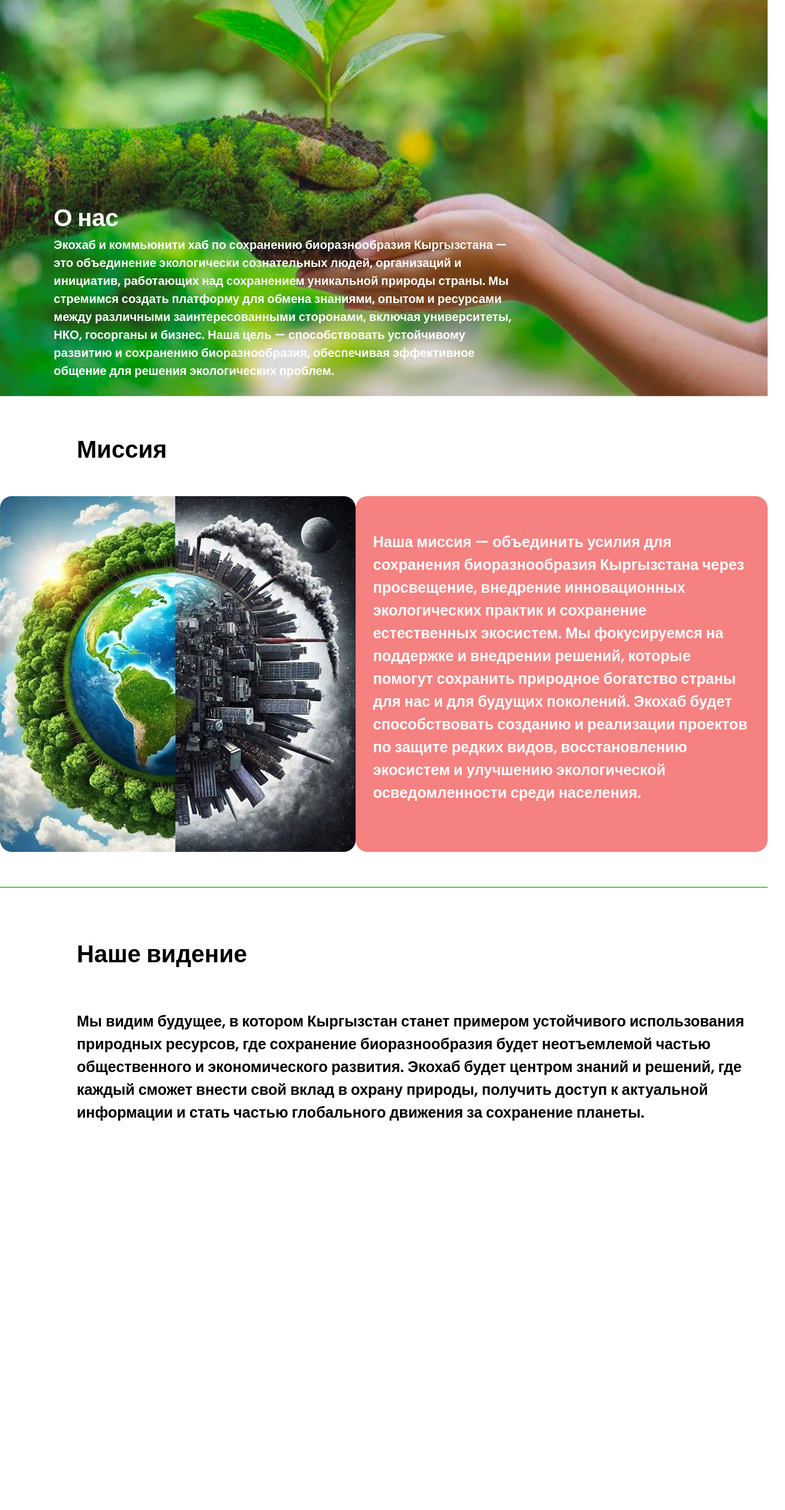
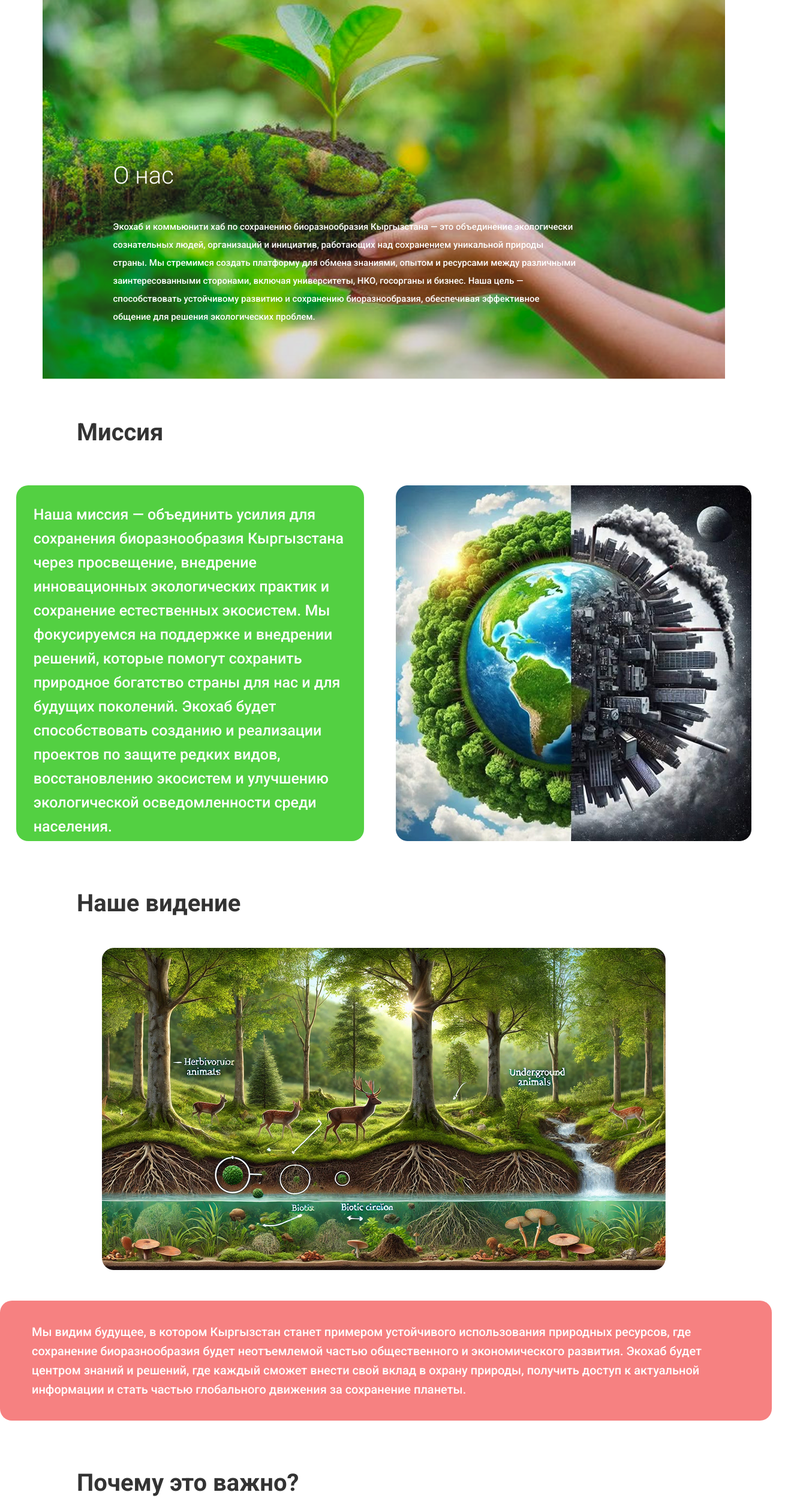
Before and after one commit to MAKIorganization/front, a React (Vite) app: page / in a window 1280 px wide. Shown: the part 280-2797 px from the top of the page at 60% size, 1309 px wide, since content can reach past the window. Before the commit the page ends 2234 px from the top, so only its background shows below. Built offline with nearby package versions, Linux system fonts and the light colour scheme.

Commit message:
finished body part

```diff
--- a/index.html
+++ b/index.html
@@ -7,7 +7,10 @@
     <link rel="preconnect" href="https://fonts.googleapis.com">
     <link rel="preconnect" href="https://fonts.gstatic.com" crossorigin>
     <link href="https://fonts.googleapis.com/css2?family=Inter:ital,opsz,wght@0,14..32,100..900;1,14..32,100..900&family=Montserrat:ital,wght@0,100..900;1,100..900&family=Noto+Sans:ital,wght@0,100..900;1,100..900&family=Poppins:ital,wght@0,100;0,200;0,300;0,400;0,500;0,600;0,700;0,800;0,900;1,100;1,200;1,300;1,400;1,500;1,600;1,700;1,800;1,900&family=Roboto:ital,wght@0,100..900;1,100..900&family=Rubik:ital,wght@0,300..900;1,300..900&display=swap" rel="stylesheet">
-    <title>Vite + React</title>
+    <link rel="preconnect" href="https://fonts.googleapis.com">
+    <link rel="preconnect" href="https://fonts.gstatic.com" crossorigin>
+    <link href="https://fonts.googleapis.com/css2?family=Inter:ital,opsz,wght@0,14..32,100..900;1,14..32,100..900&family=Montserrat:ital,wght@0,100..900;1,100..900&family=Noto+Sans:ital,wght@0,100..900;1,100..900&family=Poppins:ital,wght@0,100;0,200;0,300;0,400;0,500;0,600;0,700;0,800;0,900;1,100;1,200;1,300;1,400;1,500;1,600;1,700;1,800;1,900&family=Roboto:ital,wght@0,100..900;1,100..900&family=Rubik:ital,wght@0,300..900;1,300..900&display=swap" rel="stylesheet">
+    <title>Общественное обьединение садоводов Маки</title>
   </head>
   <body>
     <div id="root"></div>
--- a/src/components/main/MainPage.jsx
+++ b/src/components/main/MainPage.jsx
@@ -2,6 +2,9 @@ import NavBar from "../navbar/NavBar";
 import image from "../../assets/f4d1af8353a67e3fc1fe7d0eed7e0dd1_1.png"
 import styles from "./MainPage.module.css"
 import image2 from "../../assets/23884a02dbf73023b16014258f108ada_1.png"
+import image3 from "../../assets/circulation_1.png"
+import MyCard from "../../widgets/MyCard";
+import instagram_icon from "../../assets/instagram_icon.png"
 
 function MainPage() {
     return(
@@ -21,22 +24,45 @@ function MainPage() {
                 </h2>
             </div>
             <div className={styles.main_missionSection_description}>
+                <div className={styles.main_missionSection_description_text}>
+                    <p>Наша миссия — объединить усилия для сохранения биоразнообразия Кыргызстана через просвещение, внедрение инновационных экологических практик и сохранение естественных экосистем. Мы фокусируемся на поддержке и внедрении решений, которые помогут сохранить природное богатство страны для нас и для будущих поколений. Экохаб будет способствовать созданию и реализации проектов по защите редких видов, восстановлению экосистем и улучшению экологической осведомленности среди населения.</p>
+                </div>
                 <div className={styles.main_missionSection_description_image}>
                     <img src={image2} alt="" />
                 </div>
-                <div className={styles.main_missionSection_description_text}>
-                    <p>Наша миссия — объединить усилия для сохранения биоразнообразия Кыргызстана через просвещение, внедрение инновационных экологических практик и сохранение естественных экосистем. Мы фокусируемся на поддержке и внедрении решений, которые помогут сохранить природное богатство страны для нас и для будущих поколений. Экохаб будет способствовать созданию и реализации проектов по защите редких видов, восстановлению экосистем и улучшению экологической осведомленности среди населения.</p>
-                </div>
             </div>
         </section>
-        <section className={styles.main_line}/>
         <section className={styles.main_vision}>
             <h2>
                 Наше видение
             </h2>
-            <p>
-            Мы видим будущее, в котором Кыргызстан станет примером устойчивого использования природных ресурсов, где сохранение биоразнообразия будет неотъемлемой частью общественного и экономического развития. Экохаб будет центром знаний и решений, где каждый сможет внести свой вклад в охрану природы, получить доступ к актуальной информации и стать частью глобального движения за сохранение планеты.
-            </p>
+            <div className={styles.main_vision_image}>
+                <img src={image3} alt="" />
+            </div>
+            <div className={styles.main_vision_description}>
+                <p>
+                Мы видим будущее, в котором Кыргызстан станет примером устойчивого использования природных ресурсов, где сохранение биоразнообразия будет неотъемлемой частью общественного и экономического развития. Экохаб будет центром знаний и решений, где каждый сможет внести свой вклад в охрану природы, получить доступ к актуальной информации и стать частью глобального движения за сохранение планеты.
+                </p>
+            </div>
+        </section>
+        <section className={styles.main_reasons}>
+            <h2>
+                Почему это важно?
+            </h2>
+            <MyCard title="Для местных сообществ" text="Экохаб предоставит местным сообществам доступ к знаниям и инструментам для устойчивого ведения хозяйства, включая экологически чистое сельское хозяйство, лесоводство и экотуризм. Мы поможем повысить осведомленность о важности защиты природных ресурсов для их собственного благополучия и жизнеспособности."/>
+            <MyCard title="Для государственных структур" text="Экохаб станет важным партнером для государственных органов, предоставляя научные данные и практические рекомендации по улучшению природоохранной политики и законодательных инициатив. Мы будем работать над укреплением сотрудничества и созданием эффективных механизмов для мониторинга и защиты биоразнообразия на уровне государственных программ."/>
+            <MyCard title="Для ученых и исследователей" text="Экохаб станет важным центром для обмена знаниями и проведения научных исследований по сохранению биоразнообразия. Мы обеспечим платформу для совместных проектов, исследований и публикаций, которые способствуют лучшему пониманию экосистем Кыргызстана и методов их защиты."/>
+            <MyCard title="Для бизнеса и предпринимателей" text="Экохаб будет способствовать развитию устойчивых бизнес-моделей, которые ориентированы на защиту природы. Мы будем продвигать принципы корпоративной социальной ответственности и экологически устойчивых бизнес-решений, таких как использование возобновляемых ресурсов, экосертификация и внедрение «зеленых» технологий."/>
+            <MyCard title="Для молодежи и образования" text="Мы будем активно работать с молодежью, обучая их важности сохранения природы, а также помогать образовательным учреждениям интегрировать экологические тематики в учебные программы. Наши инициативы будут направлены на создание экологически сознательного поколения, готового к решению вызовов, стоящих перед планетой."/>
+        </section>
+        <section className={styles.main_socialMedia}>
+            <h2>
+                Мы в социальных сетях
+            </h2>
+            <div className={styles.main_socialMedia_desc}>
+                <img src={instagram_icon} alt="" />
+                <p>@maki.kg</p>
+            </div>
         </section>
     </>
     )
--- a/src/components/main/MainPage.module.css
+++ b/src/components/main/MainPage.module.css
@@ -1,45 +1,52 @@
 .main_orgImg{
-    width: 100%;
+    width: 1138px;
+    height: 753px;
+    margin: 65px auto;
     display: block;
 }
 .main_aboutSection{
     position: relative;
-    width: 100%;
 }
 .main_aboutSection_title{
     position:absolute;
     color: white;
-    top: 519px;
-    left: 7%;
-    font-family: "Poppins", sans-serif;
+    top: 70%;  /* adjust as needed */
+    left: 45%;
+    transform: translate(-50%, -50%);
+    font-family: "Roboto", sans-serif;
     font-style: normal;
-
+    margin-bottom: 47px;
 }
 .main_aboutSection_title h1{
     font-size: 40px;
+    font-weight: 300;
+    margin-bottom: 47px;
 }
 .main_aboutSection_title p{
     width: 775px;
-    font-size: 20px;
-    font-weight: 600;
-
+    font-size: 15px;
+    font-weight: 450;
+    font-family: "Roboto", sans-serif;
+    font-style: normal;
+    line-height: 30px;
 }
 .main_missionSection{
-    margin: 58px 0;
-    font-family: "Poppins", sans-serif;
+    font-family: "Roboto", sans-serif;
     font-style: normal;
-
+    margin: 58px auto;
 }
 .main_missionSection_title h2{
     margin-left: 10%;
     font-size: 40px;
-    font-weight: 600;
-
+    color: #333333;
+    font-family: "Roboto", sans-serif;
+    font-style: normal;
+    margin-bottom: 65px;
 }
 .main_missionSection_description{
     display: flex;
     justify-content: space-around;
-    margin-top: 48px;
+    padding: 0;
 }
 .main_missionSection_description_image{
     width: 593px;
@@ -47,36 +54,87 @@
     border-radius: 20px;
 }
 .main_missionSection_description_text{
-    background-color: #F68181;
+    background-color: #53D042;
     color: white;
     height: 593px;
-    width: 720px;
+    width: 580px;
     border-radius: 20px;
+    font-size: 25px;
 }
 .main_missionSection_description_text p{
-    margin: 58px 29px;
+    margin: 29px;
     font-size: 25px;
-    font-weight: 600;
-}
-.main_line{
-    width: 100%;
-    height: 2px;
-    background-color: #53D042;
+    font-weight: 500;
+    line-height: 40px;
 }
 .main_vision{
-    margin: 80px 0 80px 10%;
+    margin: 80px 0 80px 0;
 }
 .main_vision h2{
     font-size: 40px;
-    font-weight: 600;
-    font-family: "Poppins", sans-serif;
+    color: #333333;
+    font-family: "Roboto", sans-serif;
     font-style: normal;
+    margin-top: 64px;
+    margin-left: 10%;
 }
 .main_vision p{
     width: 1181px;
     font-size: 25px;
     font-weight: 600;
-    font-family: "Poppins", sans-serif;
+}
+.main_vision_image{
+    border-radius: 20px;
+    display: flex;
+    justify-content: center;
+    margin: 51px 0;
+}
+.main_vision_description{
+    background-color: #F68181;
+    display: flex;
+    justify-content: center;
+    width: 1223px;
+    border-radius: 20px;
+    margin: 0 auto;
+    padding: 36px 32px;
+}
+.main_vision_description p{
+    color: white;
+    font-size: 20px;
+    font-weight: 450;
+    font-family: "Roboto", sans-serif;
     font-style: normal;
-    margin-top: 64px;
+    line-height: 32px;
 }
+.main_reasons h2{
+    font-size: 40px;
+    color: #333333;
+    font-family: "Roboto", sans-serif;
+    font-style: normal;
+    margin-left: 10%;
+    margin-bottom: 55px;
+}
+.main_socialMedia{
+    margin-left: 10%;
+    margin-top: 80px;
+}
+.main_socialMedia h2{
+    font-size: 40px;
+    color: #333333;
+    font-family: "Roboto", sans-serif;
+    font-style: normal;
+}
+.main_socialMedia_desc{
+    display: flex;
+    gap: 20px;
+    margin: 50px 0;
+}
+.main_socialMedia_desc img{
+    width: 66px;
+    height: 66px;
+}
+.main_socialMedia_desc p{
+    font-size: 40px;
+    font-family: "Roboto", sans-serif;
+    font-style: normal;
+}
--- /dev/null
+++ b/src/widgets/MyCard.jsx
@@ -0,0 +1,14 @@
+import styles from "./MyCard.module.css"
+function MyCard(props){
+    return(
+        <div className={styles.main_reasons_list}>
+                <div className={styles.main_reasons_list_card}>
+                    <h3>{props.title}</h3>
+                    <p>
+                        {props.text}
+                    </p>
+                </div>
+            </div>
+    )
+}
+export default MyCard
```
Also changed, not shown: src/components/navbar/NavBar.module.css (+15 -4 lines), src/widgets/MyCard.module.css (added, +20 -0 lines), src/assets/Instagram_icon.png (added), src/assets/circulation_1.png (added).
